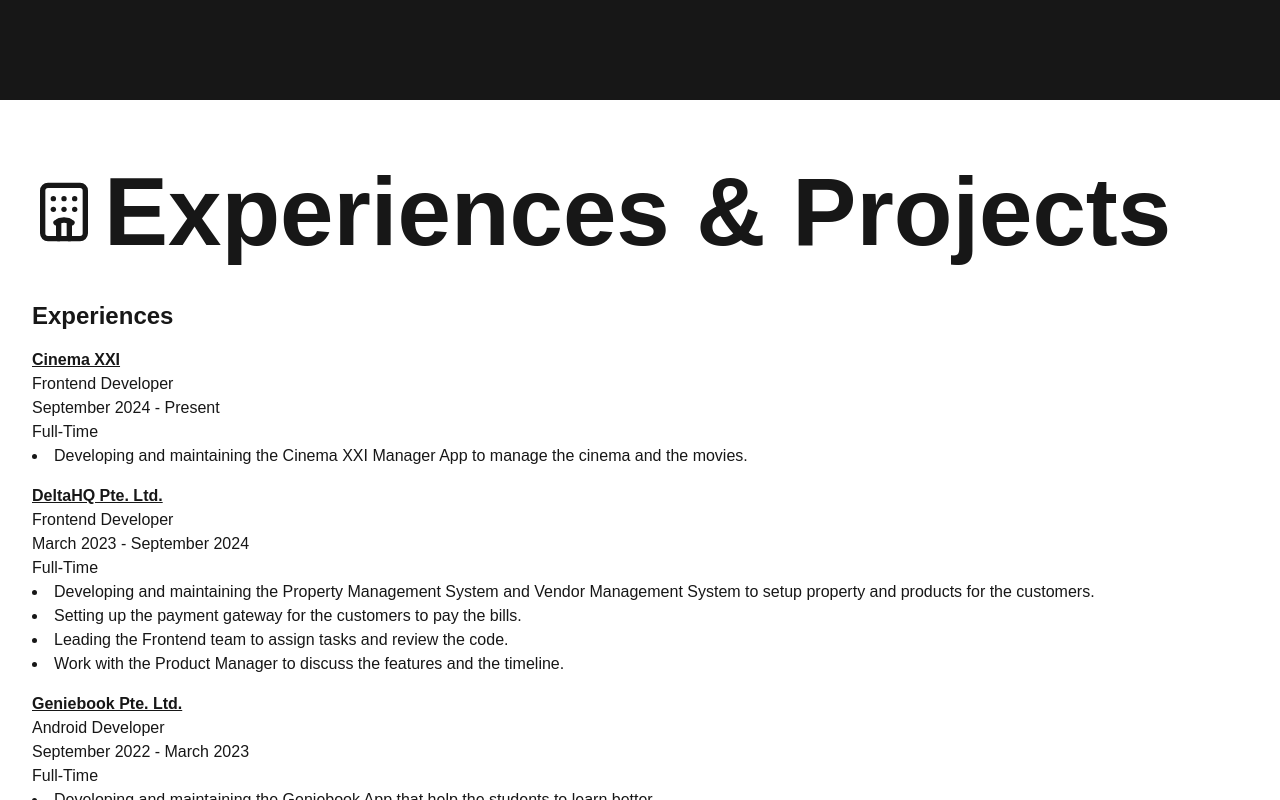
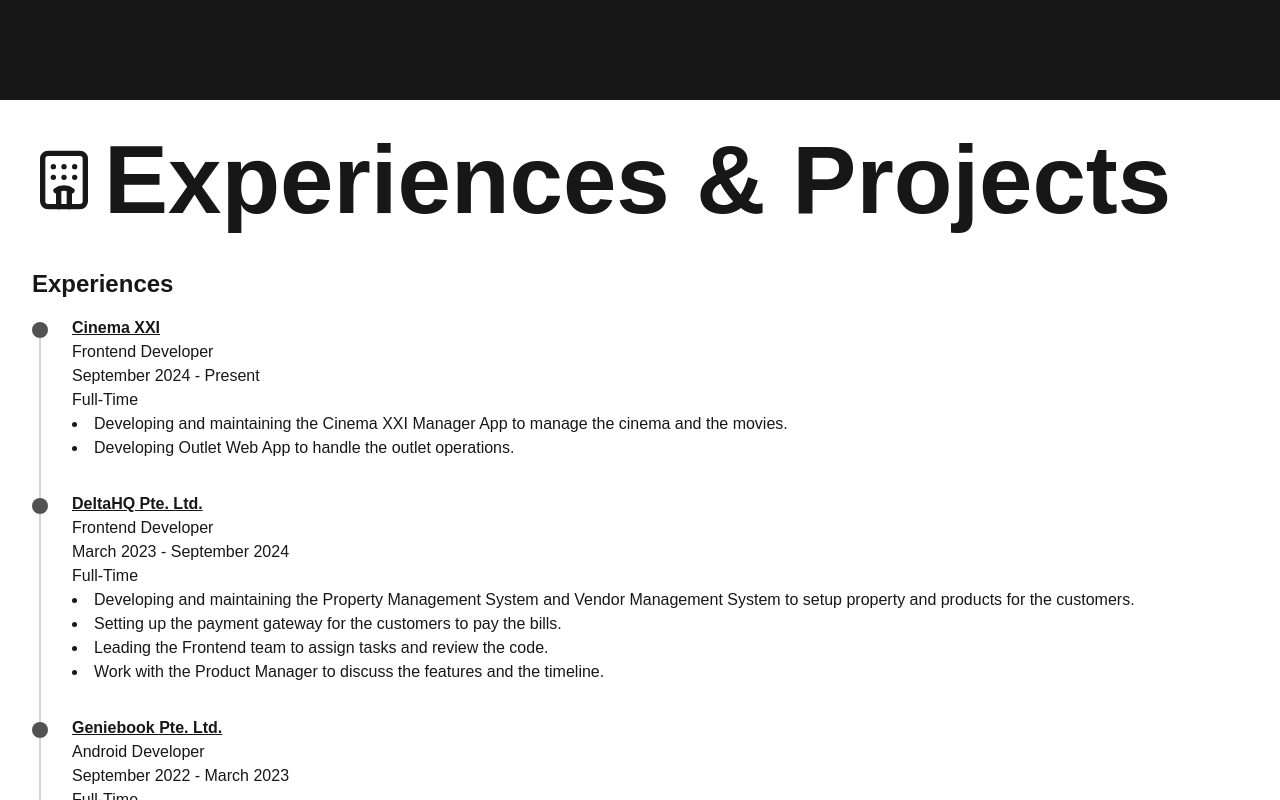
Before and after one commit to mirfanrafif/resumee, a Next.js app: page / in a window 1280 px wide. Shown: the part 1500-2300 px from the top of the page. Built offline with nearby package versions, Linux system fonts and the light colour scheme; a web font is replaced by a local one.

Commit message:
[FIX] add timeline

```diff
--- a/src/app/components/section.jsx
+++ b/src/app/components/section.jsx
@@ -6,7 +6,7 @@ export default function Section({ children, className = "", id, ...props }) {
       className={`min-h-screen flex flex-col justify-center py-8 ${className}`}
       {...props}
     >
-      <div className="w-full max-w-[1440px] mx-auto p-8">{children}</div>
+      <div className="w-full max-w-[1440px] mx-auto pl-8 pr-16">{children}</div>
     </section>
   );
 }
--- a/src/app/components/side-navigation.jsx
+++ b/src/app/components/side-navigation.jsx
@@ -14,13 +14,27 @@ const sections = [
 export const SideNavigation = () => {
   const [activeSection, setActiveSection] = useState(0);
   const [isVisible, setIsVisible] = useState(false);
+  const [showLabels, setShowLabels] = useState(false);
 
   useEffect(() => {
+    let scrollTimeout;
+
     const handleScroll = () => {
       const scrollPosition = window.scrollY + window.innerHeight / 2;
 
       // Show navigation after scrolling past hero section
       setIsVisible(window.scrollY > 200);
+
+      // Show labels while scrolling
+      setShowLabels(true);
+
+      // Clear existing timeout
+      clearTimeout(scrollTimeout);
+
+      // Hide labels after 500ms of no scrolling
+      scrollTimeout = setTimeout(() => {
+        setShowLabels(false);
+      }, 500);
 
       // Find active section
       const sectionElements = sections.map((section) =>
@@ -40,7 +54,10 @@ export const SideNavigation = () => {
     window.addEventListener("scroll", handleScroll);
     handleScroll(); // Initial check
 
-    return () => window.removeEventListener("scroll", handleScroll);
+    return () => {
+      window.removeEventListener("scroll", handleScroll);
+      clearTimeout(scrollTimeout);
+    };
   }, []);
 
   const scrollToSection = (sectionId) => {
@@ -67,30 +84,41 @@ export const SideNavigation = () => {
     config: { tension: 300, friction: 30 },
   });
 
+  const labelsAnimation = useSpring({
+    opacity: showLabels ? 1 : 0,
+    transform: showLabels ? "translateX(0px)" : "translateX(10px)",
+    config: { tension: 280, friction: 25 },
+  });
+
   return (
     <animated.nav
       style={navAnimation}
-      className="fixed right-6 top-1/2 transform -translate-y-1/2 z-50 space-y-3"
+      className="fixed right-6 top-1/2 transform -translate-y-1/2 z-50 space-y-4 flex flex-col items-end"
+      onMouseEnter={() => setShowLabels(true)}
+      onMouseLeave={() => setShowLabels(false)}
     >
       {sections.map((section, index) => (
-        <div key={section.id} className="relative group">
+        <div key={section.id} className="flex items-center gap-3 group">
+          <animated.div style={labelsAnimation} className="text-right">
+            <span
+              className={`text-sm font-medium transition-colors duration-300 ${
+                activeSection === index
+                  ? "text-neutral-900 dark:text-white"
+                  : "text-neutral-600 dark:text-neutral-400 group-hover:text-neutral-800 dark:group-hover:text-neutral-300"
+              }`}
+            >
+              {section.label}
+            </span>
+          </animated.div>
           <button
             onClick={() => scrollToSection(section.id)}
-            className={`w-3 h-3 rounded-full border-2 transition-all duration-300 hover:scale-125 ${
+            className={`w-3 h-3 rounded-full border-2 transition-all duration-300 hover:scale-125 flex-shrink-0 ${
               activeSection === index
-                ? "bg-neutral-900 border-neutral-900"
-                : "bg-transparent border-neutral-400 hover:border-neutral-600"
+                ? "bg-neutral-900 border-neutral-900 dark:bg-white dark:border-white"
+                : "bg-transparent border-neutral-400 hover:border-neutral-600 dark:border-neutral-500 dark:hover:border-neutral-400"
             }`}
             aria-label={`Go to ${section.label}`}
           />
-
-          {/* Tooltip */}
-          <div className="absolute right-6 top-1/2 transform -translate-y-1/2 opacity-0 group-hover:opacity-100 transition-opacity duration-200 pointer-events-none">
-            <div className="bg-neutral-900 text-white px-3 py-1 rounded text-sm whitespace-nowrap">
-              {section.label}
-            </div>
-            <div className="absolute left-full top-1/2 transform -translate-y-1/2 w-0 h-0 border-l-4 border-l-neutral-900 border-t-2 border-b-2 border-t-transparent border-b-transparent"></div>
-          </div>
         </div>
       ))}
     </animated.nav>
--- a/src/app/page.jsx
+++ b/src/app/page.jsx
@@ -77,10 +77,29 @@ export default function Home() {
           <div className="space-y-6">
             <div className="space-y-4">
               <h3 className="text-2xl font-bold mb-4">Experiences</h3>
+              <div className="relative">
+                {/* Timeline line */}
+                <div className="absolute left-2 top-2 bottom-0 w-0.5 bg-neutral-300 dark:bg-neutral-600 translate-x-[-1px]"></div>
+
                 {profile.experiences.map((experience, index) => (
-                <div key={index}>
-                  <h4 className="font-bold underline">
+                  <div
+                    key={index}
+                    className="relative flex items-start gap-6 pb-8 last:pb-0"
+                  >
+                    {/* Timeline dot */}
+                    <div className="relative z-10 flex-shrink-0 w-4 h-4 bg-neutral-600 dark:bg-neutral-400 rounded-full mt-1.5"></div>
+
+                    {/* Content */}
+                    <div className="flex-1">
+                      <h4 className="font-bold">
+                        <a
+                          href={experience.website}
+                          target="_blank"
+                          rel="noreferrer"
+                          className="underline hover:text-blue-600 dark:hover:text-blue-400 transition-colors duration-200"
+                        >
                           {experience.companyName}
+                        </a>
                       </h4>
                       <p>{experience.role}</p>
                       <p>
@@ -93,7 +112,9 @@ export default function Home() {
                         ))}
                       </ul>
                     </div>
+                  </div>
                 ))}
+              </div>
             </div>
 
             <div className="space-y-4">
@@ -279,8 +300,10 @@ const profile = {
       startYear: "September 2024",
       endYear: "Present",
       contract: "Full-Time",
+      website: "https://www.cinema21.co.id",
       description: [
         "Developing and maintaining the Cinema XXI Manager App to manage the cinema and the movies.",
+        "Developing Outlet Web App to handle the outlet operations.",
       ],
     },
     {
@@ -289,6 +312,7 @@ const profile = {
       startYear: "March 2023",
       endYear: "September 2024",
       contract: "Full-Time",
+      website: "https://deltahq.com",
       description: [
         "Developing and maintaining the Property Management System and Vendor Management System to setup property and products for the customers.",
         "Setting up the payment gateway for the customers to pay the bills.",
@@ -302,6 +326,7 @@ const profile = {
       startYear: "September 2022",
       endYear: "March 2023",
       contract: "Full-Time",
+      website: "https://www.geniebook.com",
       description: [
         "Developing and maintaining the Geniebook App that help the students to learn better.",
       ],
@@ -312,6 +337,7 @@ const profile = {
       startYear: "March 2022",
       endYear: "Novenber 2022",
       contract: "Freelance",
+      website: "https://sprado.co",
       description: [
         "Developing and maintaining the Chatbot App that connect the sales with the customers.",
       ],
@@ -322,6 +348,7 @@ const profile = {
       startYear: "June 2021",
       endYear: "Aug 2021",
       contract: "Internship",
+      website: "https://www.unitedtractors.com",
       description: ["Enhancing the Promition Portal App"],
     },
   ],
```
Lines whose indentation alone changed are shown as unchanged.
